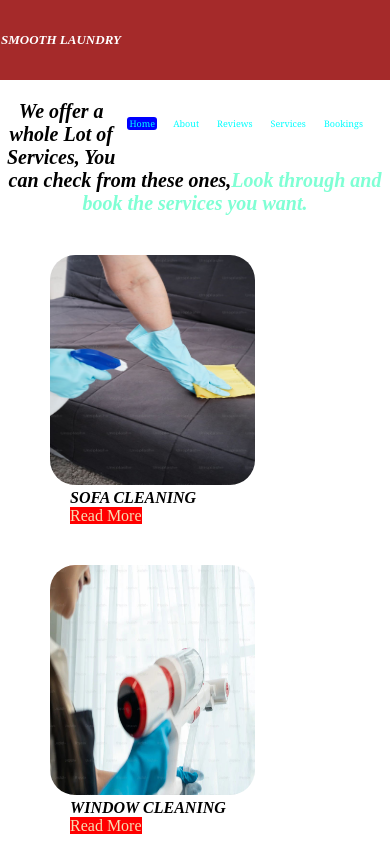
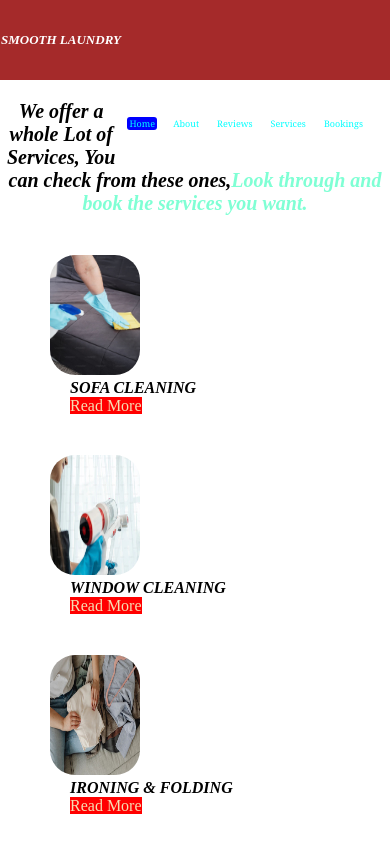
Before and after one commit to GODABAinc/mylife, a plain HTML site: page index2.html in a window 390 px wide. Shown: the top 844 px of the page. Drawn offline with Linux system fonts and the light colour scheme.

Commit message:
Update index1.css

```diff
--- a/index1.css
+++ b/index1.css
@@ -35,6 +35,12 @@ nav{
     align-items: center;
     justify-content: center;
 }
+@media(max-width: 700px){
+    .BoxImage{
+        height: 120px;
+        width: 90px;
+
+    }
 .BoxText{
     font-style: italic;
     margin-left: 20px;
```
